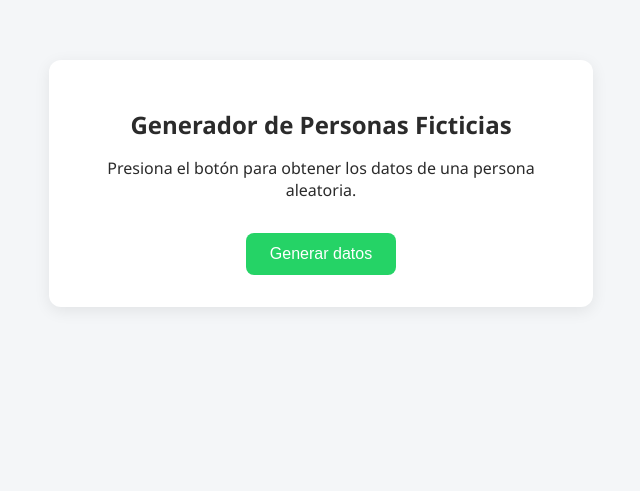
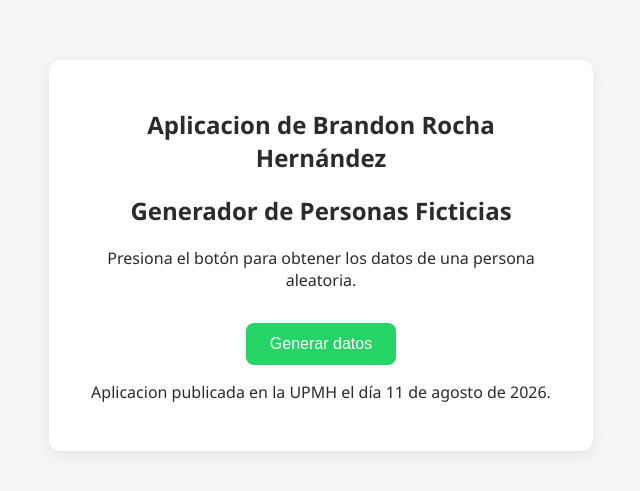
Before and after one commit to BranRoch1991/DESPLIEGUE-RENDER, a Flask app: page / in a window 1280 px wide. Shown: the top 491 px of the page, without its empty margins (319-959 px from the left). Run offline with Flask 3, Linux system fonts and the light colour scheme.

Commit message:
CAMBIOINDEX

```diff
--- a/templates/index.html
+++ b/templates/index.html
@@ -7,7 +7,8 @@
 </head>
 <body>
     <div class="container center">
-        <h1>Generador de Personas Ficticias</h1>
+        <h1>Aplicacion de Brandon Rocha Hernández</h1>
+        <h2>Generador de Personas Ficticias</h2>
         <p>Presiona el botón para obtener los datos de una persona aleatoria.</p>
 
         {% if error %}
@@ -17,6 +18,7 @@
         <form action="/generar" method="POST">
             <button type="submit" class="btn">Generar datos</button>
         </form>
+        <p>Aplicacion publicada en la UPMH el día 11 de agosto de 2026.</p>
     </div>
 </body>
 </html>
```
